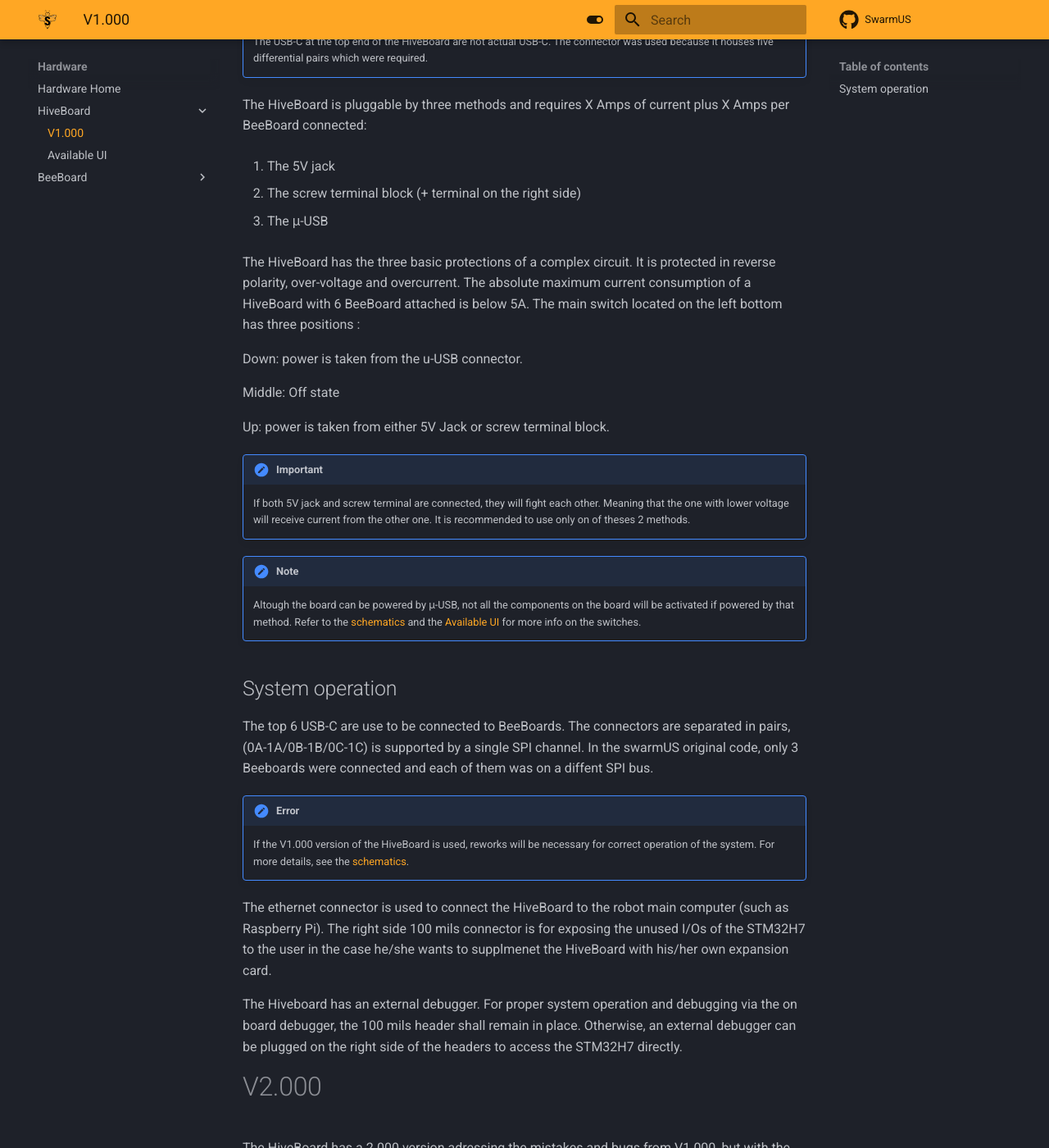
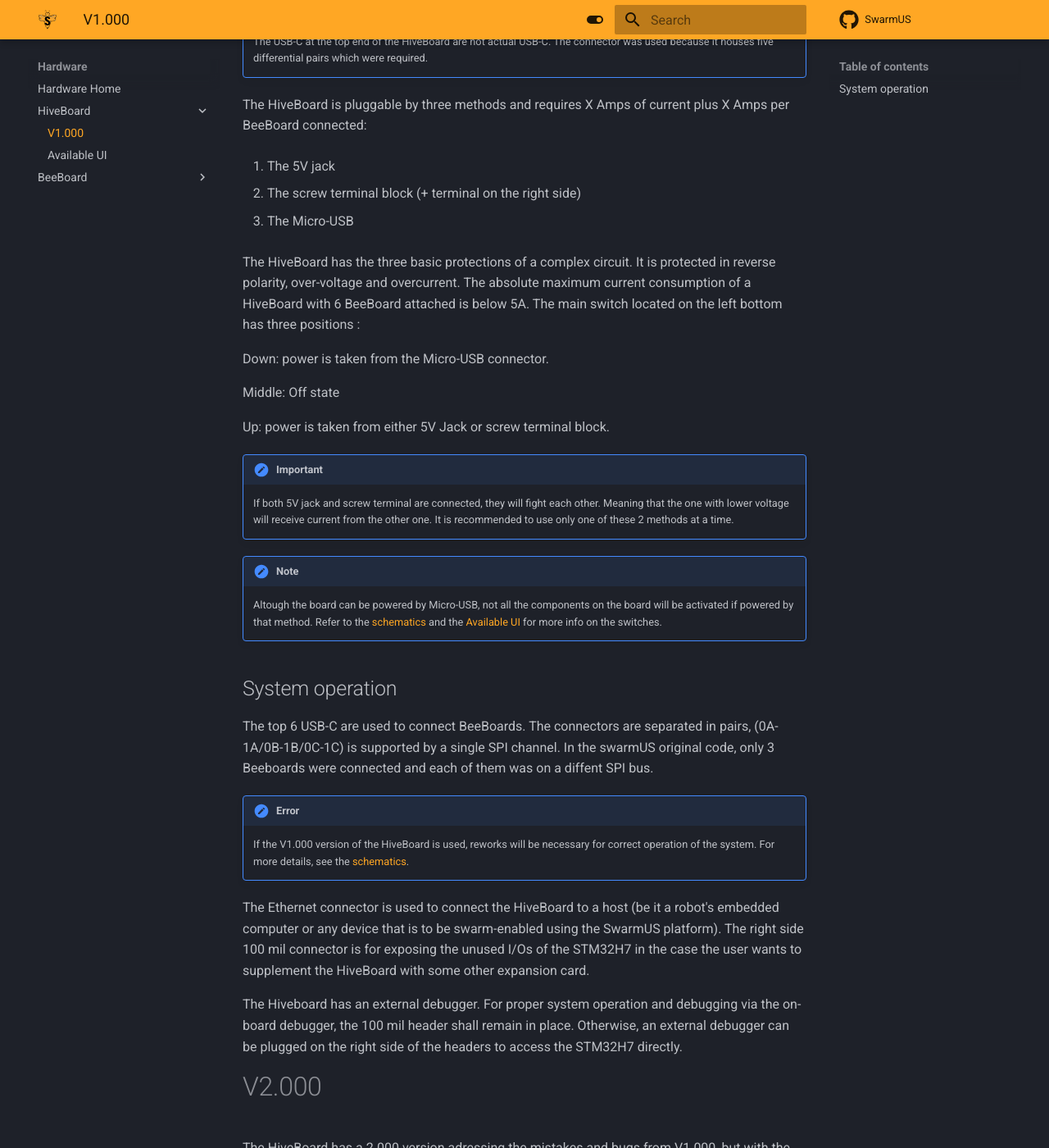
Before and after one commit to SwarmUS/SwarmUS-doc, an MkDocs documentation site: the page built from docs/sections/hardware/HiveBoard/HiveBoard_V1.000.md, in a window 1280 px wide and 1400 px high, scrolled down 1050 px. Shown: the whole window at 82% size. Built offline with MkDocs 1.6.1 and Material for MkDocs 9.7.7, drawn with Linux system fonts in a browser that asks for light colours.

Commit message:
Pr adjustments

```diff
--- a/docs/sections/hardware/HiveBoard/HiveBoard_V1.000.md
+++ b/docs/sections/hardware/HiveBoard/HiveBoard_V1.000.md
@@ -15,13 +15,13 @@ The HiveBoard is pluggable by three methods and requires X Amps of current plus
 
 2. The screw terminal block (+ terminal on the right side)
 
-3. The μ-USB
+3. The Micro-USB
 
 The HiveBoard has the three basic protections of a complex circuit. It is protected in reverse polarity, over-voltage and overcurrent.
 The absolute maximum current consumption of a HiveBoard with 6 BeeBoard attached is below 5A.
 The main switch located on the left bottom has three positions :
 
-Down: power is taken from the u-USB connector.
+Down: power is taken from the Micro-USB connector.
 
 Middle: Off state
 
@@ -29,28 +29,26 @@ Up: power is taken from either 5V Jack or screw terminal block.
 
 !!! important
     If both 5V jack and screw terminal are connected, they will fight each other. Meaning that the one with lower voltage will receive
-    current from the other one. It is recommended to use only on of theses 2 methods.
+    current from the other one. It is recommended to use only one of these 2 methods at a time.
 
 
 !!! note
-    Altough the board can be powered by μ-USB, not all the components on the board will be activated if powered by that method.
-    Refer to the [schematics](https://www.github.com/swarmus/electrical) and the [Available UI](hiveboard-ui.md) for more info
+    Altough the board can be powered by Micro-USB, not all the components on the board will be activated if powered by that method.
+    Refer to the [schematics](https://www.github.com/swarmus/electrical) and the [Available UI](hiveboard-ui.md#power-switch) for more info
     on the switches.
 
 ## System operation
 
-The top 6 USB-C are use to be connected to BeeBoards. The connectors are separated in pairs, (0A-1A/0B-1B/0C-1C) is supported by a single SPI channel.
+The top 6 USB-C are used to connect BeeBoards. The connectors are separated in pairs, (0A-1A/0B-1B/0C-1C) is supported by a single SPI channel.
 In the swarmUS original code, only 3 Beeboards were connected and each of them was on a diffent SPI bus.
 
 !!! error
     If the V1.000 version of the HiveBoard is used, reworks will be necessary for correct operation of the system.
     For more details, see the [schematics](https://www.github.com/swarmus/electrical).
 
-The ethernet connector is used to connect the HiveBoard to the robot main computer (such as Raspberry Pi). The right side 100
-mils connector is for exposing the unused I/Os of the STM32H7 to the user in the case he/she wants to supplmenet the HiveBoard
-with his/her own expansion card.
+The Ethernet connector is used to connect the HiveBoard to a host (be it a robot's embedded computer or any device that is to be swarm-enabled using the SwarmUS platform). The right side 100 mil connector is for exposing the unused I/Os of the STM32H7 in the case the user wants to supplement the HiveBoard with some other expansion card.
 
-The Hiveboard has an external debugger. For proper system operation and debugging via the on board debugger, the 100 mils header shall remain in place.
+The Hiveboard has an external debugger. For proper system operation and debugging via the on-board debugger, the 100 mil header shall remain in place.
 Otherwise, an external debugger can be plugged on the right side of the headers to access the STM32H7 directly.
 
 # V2.000
```
Also changed, not shown: docs/sections/hardware/BeeBoard/BeeBoard_V1.000.md (+31 -13 lines), docs/sections/hardware/HiveBoard/hiveboard-ui.md (+1 -1 lines), docs/sections/hardware/index.md (+4 -5 lines).
